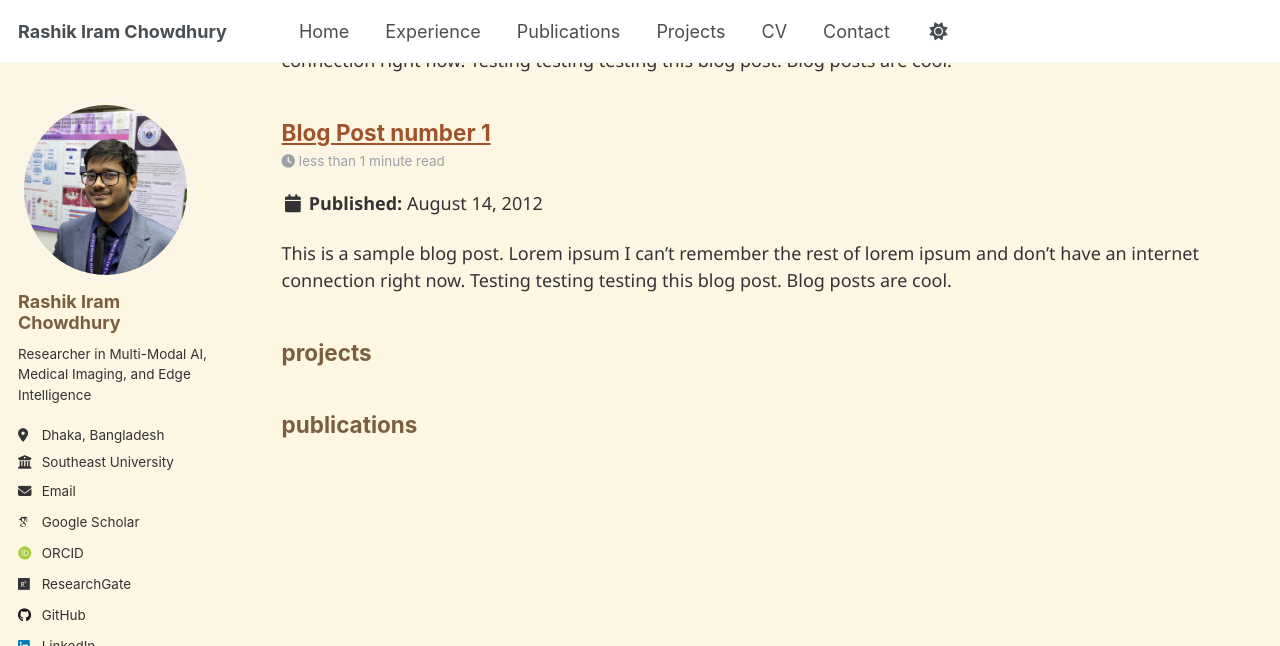
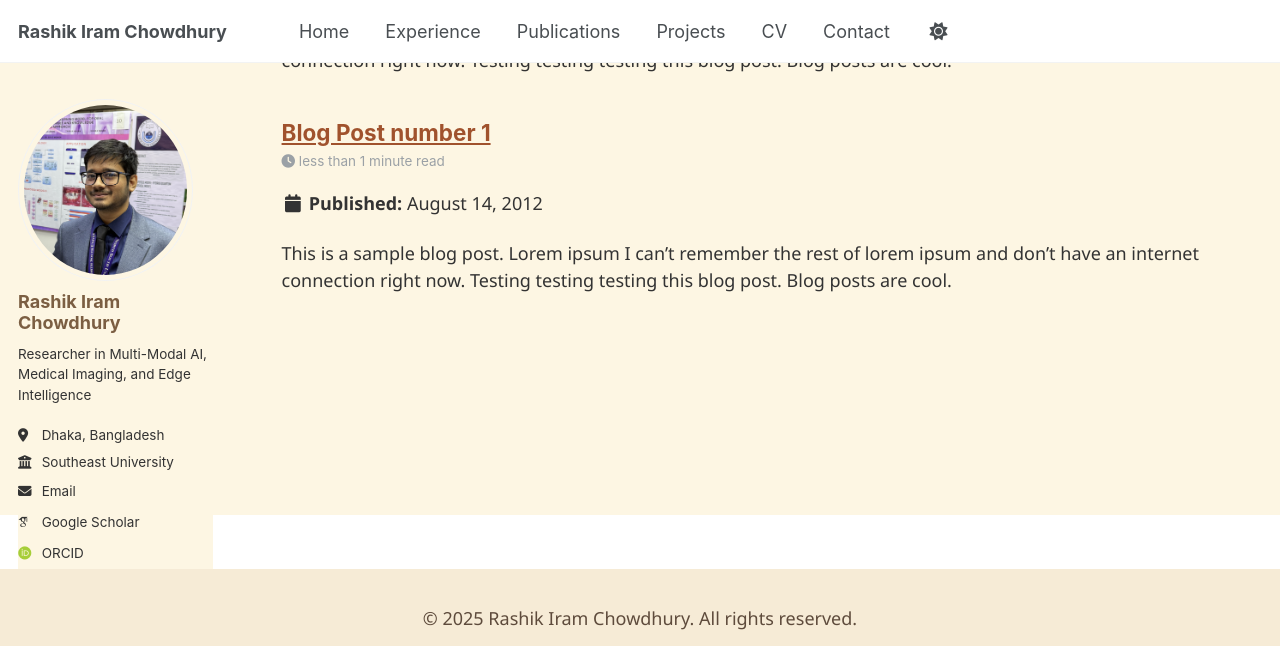
Before and after one commit to RashikIram/rashikiram.github.io, a Jekyll site: the page built from _pages/sitemap.md, in a window 1280 px wide and 900 px high, scrolled down 2814 px, cut to the strip 0-646 px from the top of the window. Built offline with Jekyll 4.4.1, drawn with Linux system fonts in a browser that asks for light colours; some web fonts are replaced; part of the change alters nothing that is shown.

Commit message:
Update _config.yml

```diff
--- a/_config.yml
+++ b/_config.yml
@@ -175,13 +175,13 @@ kramdown:
 
 
 # These settings control the types of collections used by the template
-collections:
-  publications:
-    output: true
-    permalink: /:collection/:path/
-  projects:
-    output: true
-    permalink: /:collection/:path/
+# collections:
+#   publications:
+#     output: true
+#     permalink: /:collection/:path/
+#   projects:
+#     output: true
+#     permalink: /:collection/:path/
 
 
 # These settings control how pages and collections are included in the site
```
